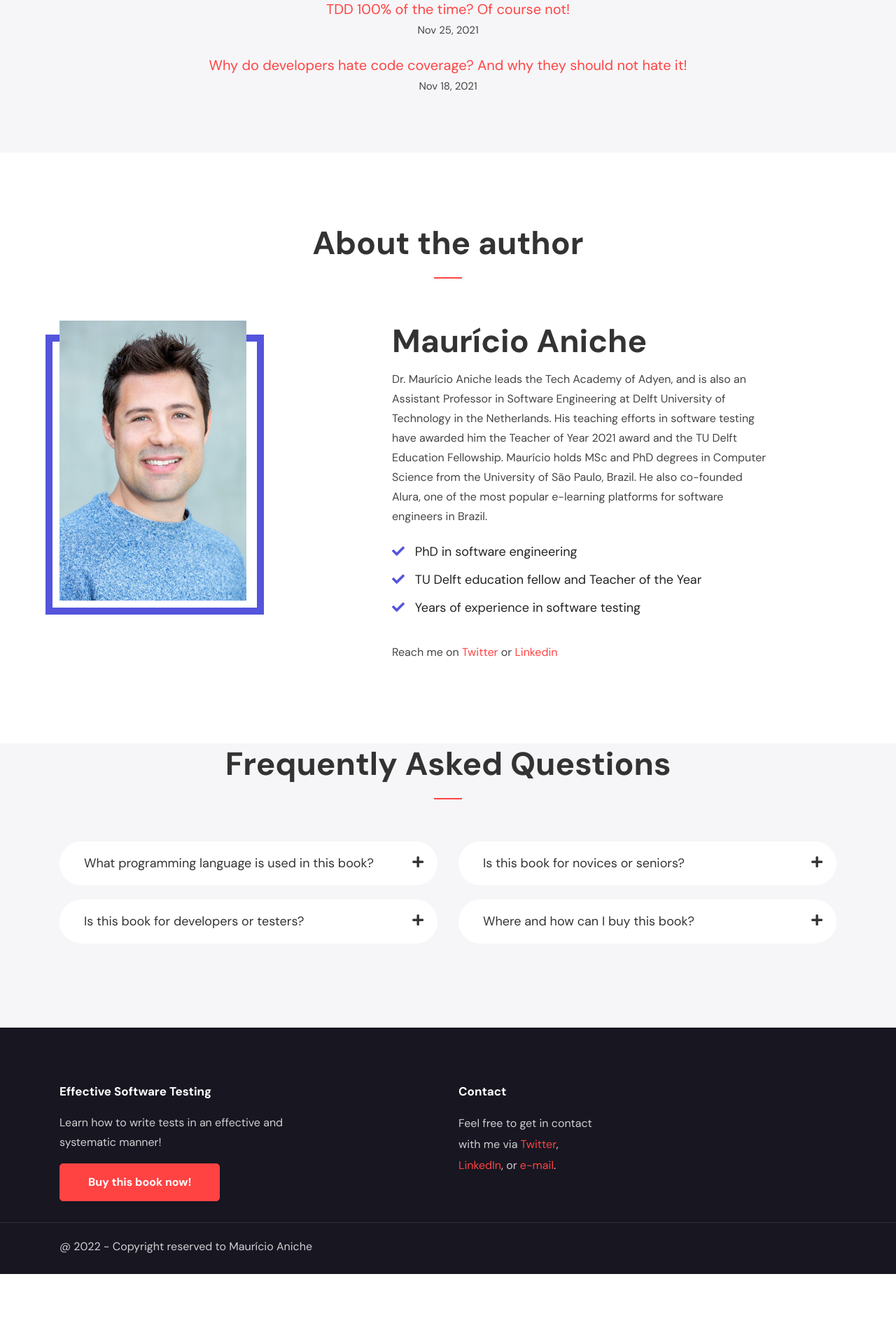
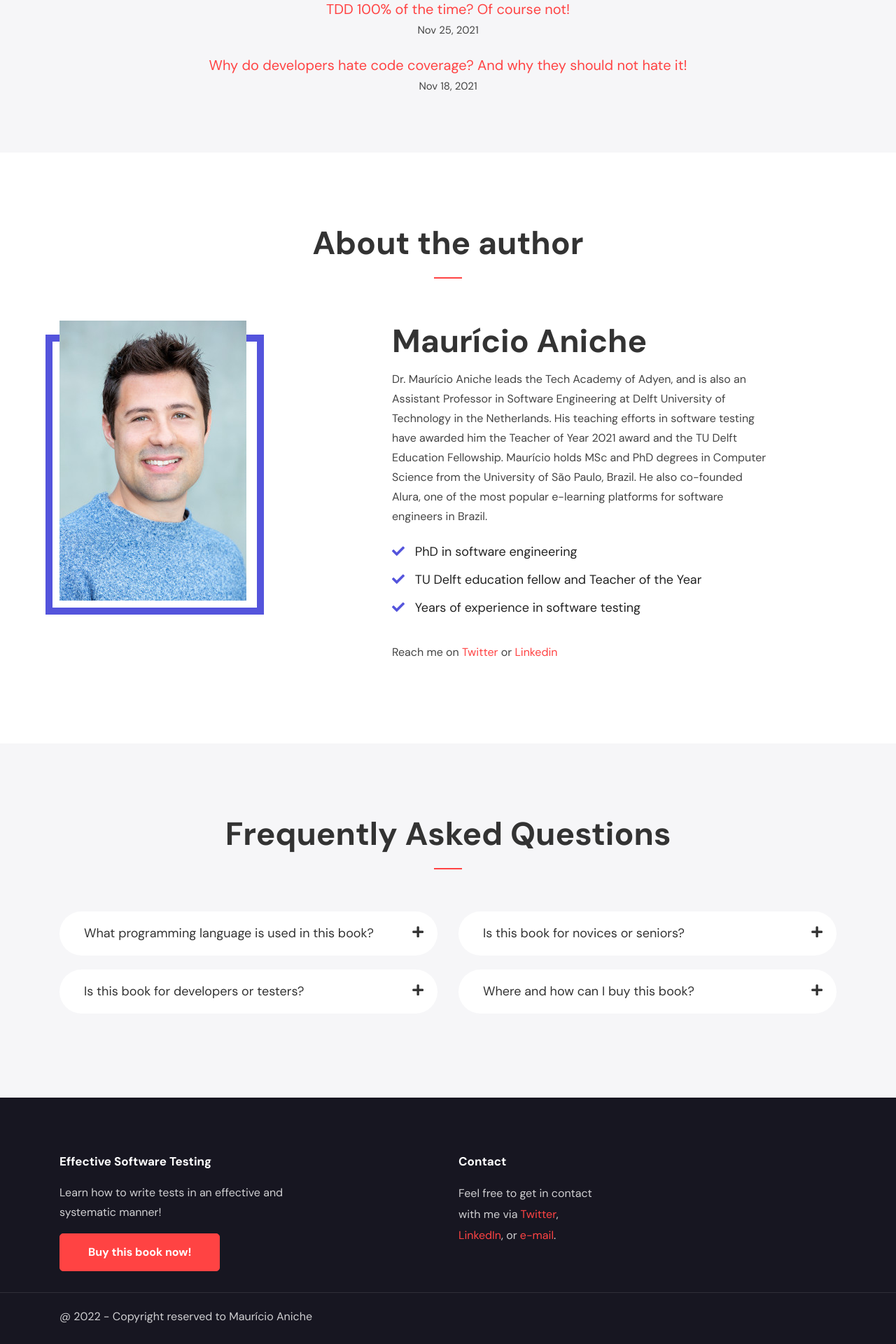
Before and after one commit to effective-software-testing/website, a Jekyll site: the page built from index.html, in a window 1280 px wide. Shown: the part 2189-4109 px from the top of the page at 70% size. Built offline with Jekyll 4.4.1, drawn with Linux system fonts in a browser that asks for light colours; comment, search, counter and statistics services are not loaded; before the commit the page ends 4009 px from its top, so only the background shows below that.

Commit message:
space in the FAQ

```diff
--- a/index.html
+++ b/index.html
@@ -219,11 +219,11 @@ title: "Effective Software Testing: A Developer's Guide, by Maurício Aniche"
 
 
 
-<section class="faq section-padding bg-grey pt-0" id="faq">
+<section class="faq section-padding bg-grey" id="faq">
 	<div class="container">
-		<div class="row justify-content-center">
+        <div class="row align-items-center justify-content-center">
             <div class="col-lg-8">
-                <div class="section-heading center-heading text-center mb-60">
+                <div class="center-heading mb-60">
                     <h3 class="heading-title">Frequently Asked Questions</h3>
                 </div>
             </div>
```
